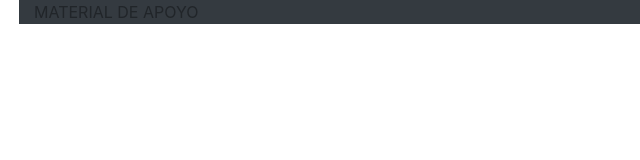
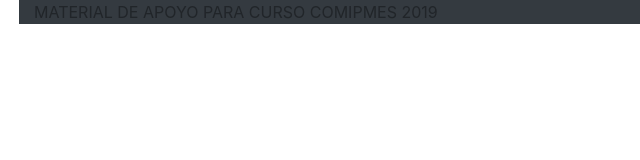
Before and after one commit to Damianux/alumnos, a plain HTML site: page comipems/index.html in a window 1280 px wide. Shown: the full height of the page, 51-691 px from the left. Drawn offline with Linux system fonts and the light colour scheme; files that its build step writes are made by us from their sources; files whose address does not match are found by name.

Commit message:
MODIFICACIÓN DEL INDEX

```diff
--- a/comipems/index.html
+++ b/comipems/index.html
@@ -12,7 +12,7 @@
             <div class="container">
                <div class="row">
                   <div  class="col bg-dark">
-                      MATERIAL DE APOYO
+                      MATERIAL DE APOYO PARA CURSO COMIPMES 2019
                   </div>
                </div>
             </div>
```
